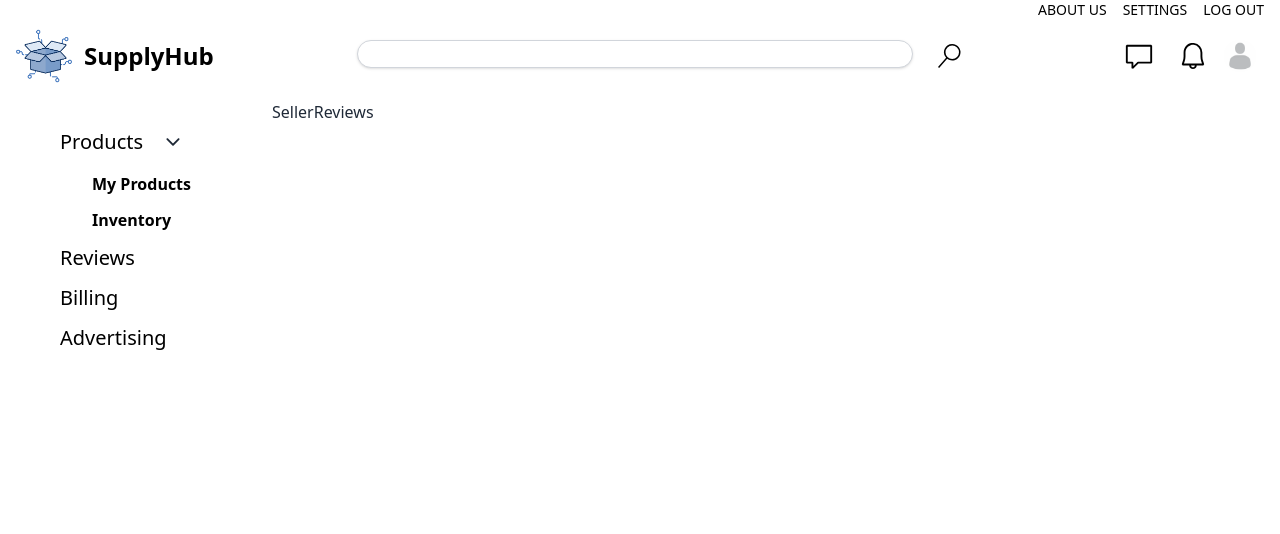
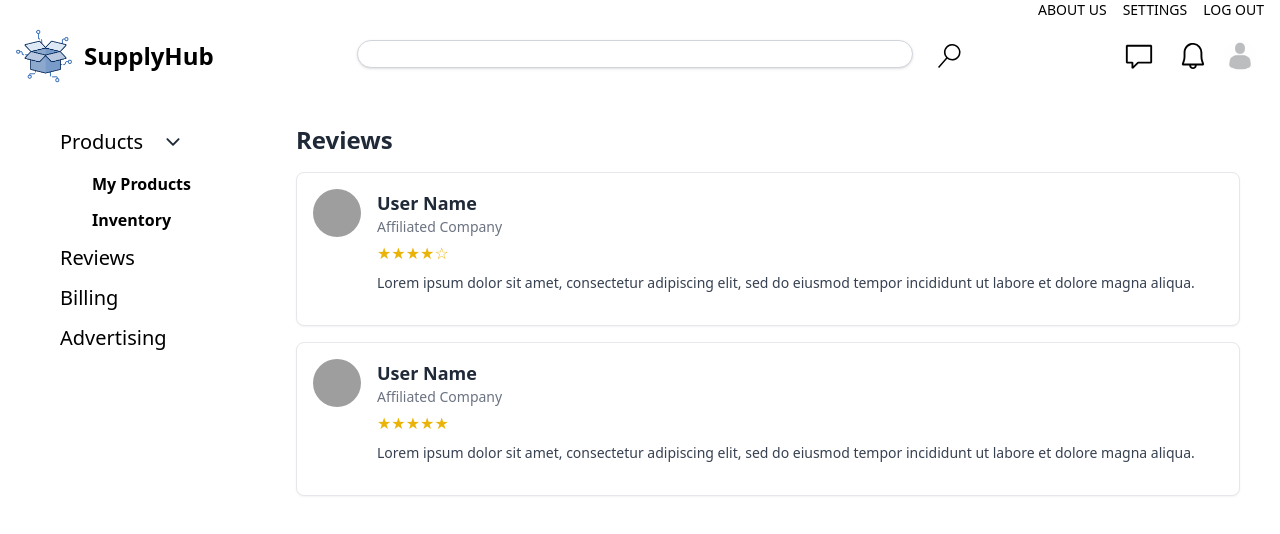
Before and after one commit to Marcus401/SupplyHub, a React (Vite) app in the folder supplyhub.client/: page /seller/reviews in a window 1280 px wide. Shown: the top 534 px of the page. Built offline with nearby package versions, Linux system fonts and the light colour scheme; grey boxes are pictures that could not be loaded.

Commit message:
SellerReviewList

```diff
--- a/supplyhub.client/src/Components/SellerPagesComponents/SellerReviewsList/SellerReviewsList.tsx
+++ b/supplyhub.client/src/Components/SellerPagesComponents/SellerReviewsList/SellerReviewsList.tsx
@@ -1,14 +1,53 @@
-import React, {useEffect} from 'react'
+import React, { useEffect } from 'react';
+import ReviewCard from '../SellerReviewCard/SellerReviewCard';
+//mock reviews; to be changed
+const reviews = [
+  {
+    id: 1,
+    userName: 'User Name',
+    affiliatedCompany: 'Affiliated Company',
+    rating: 4,
+    comment: 'Lorem ipsum dolor sit amet, consectetur adipiscing elit, sed do eiusmod tempor incididunt ut labore et dolore magna aliqua.',
+    profilePictureUrl: 'https://avatar.iran.liara.run/public/boy?username=Ash',
+  },
+  {
+    id: 2,
+    userName: 'User Name',
+    affiliatedCompany: 'Affiliated Company',
+    rating: 5,
+    comment: 'Lorem ipsum dolor sit amet, consectetur adipiscing elit, sed do eiusmod tempor incididunt ut labore et dolore magna aliqua.',
+    profilePictureUrl: 'https://avatar.iran.liara.run/public/boy?username=Ash',
+  },
 
-type Props = {};
 
-const SellerReviewsList = (props: Props) => {
-    useEffect(() => {
-        document.title = "Reviews: Seller";
-    }, []);
+  // Add more review objects as needed
+];
 
-    return (
-        <div>SellerReviews</div>
-    );
+const ReviewCardList: React.FC = () => {
+  useEffect(() => {
+    document.title = 'Reviews';
+  }, []);
+
+  return (
+    <div className="flex flex-col w-full p-6">
+      <h2 className="text-2xl font-bold mb-4">Reviews</h2>
+      <div className="space-y-4">
+        {reviews.map((review) => (
+          <ReviewCard
+            key={review.id}
+            userName={review.userName}
+            affiliatedCompany={review.affiliatedCompany}
+            rating={review.rating}
+            comment={review.comment}
+            profilePictureUrl={review.profilePictureUrl}
+          />
+
+
+        ))}
+
+      </div>
+    </div>
+  );
 };
-export default SellerReviewsList;
+
+export default ReviewCardList;
```
